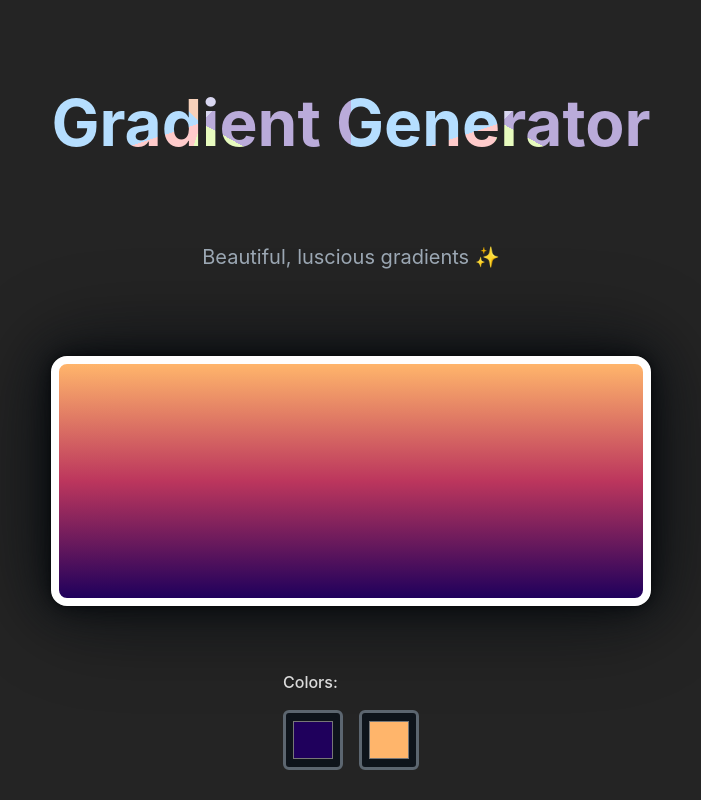
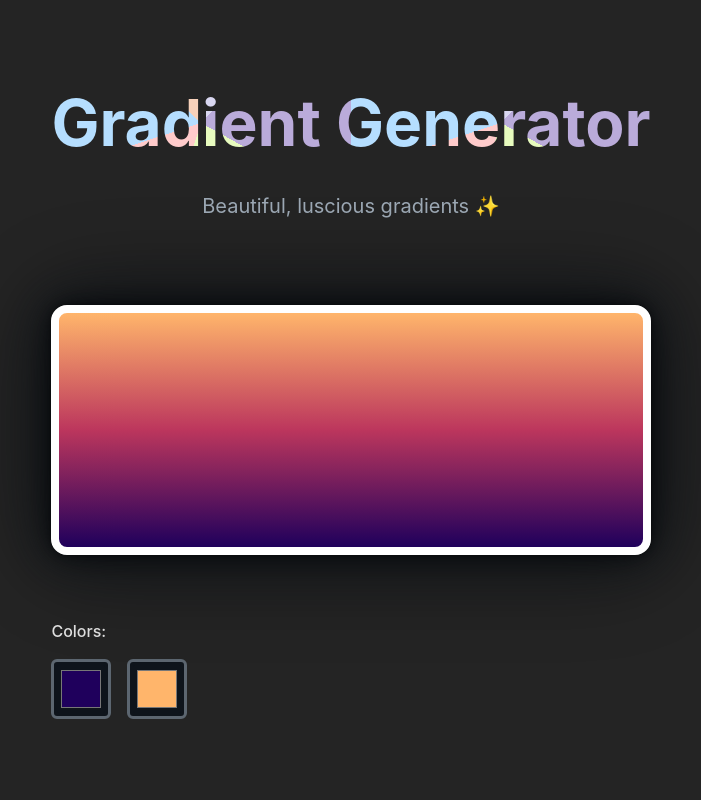
Before and after one commit to patryk-harasiuk/gradient-generator, a React (Vite) app: page / in a window 1280 px wide. Shown: the top 800 px of the page, without its empty margins (289-990 px from the left). Built offline with nearby package versions, Linux system fonts and the light colour scheme.

Commit message:
feat: change spacing

```diff
--- a/src/components/Header/Header.module.css
+++ b/src/components/Header/Header.module.css
@@ -1,4 +1,5 @@
 .heading {
+  margin-bottom: 0px;
   font-size: 4rem;
   color: transparent;
   background: conic-gradient(
@@ -68,5 +69,4 @@
   flex-direction: column;
   align-items: center;
   justify-content: center;
-    gap: 8px;
 }
--- a/src/index.css
+++ b/src/index.css
@@ -91,6 +91,7 @@ dialog::backdrop {
 }
 
 .colors-box {
+  width: 100%;
   display: flex;
   flex-direction: column;
   justify-content: center;
```
Lines whose indentation alone changed are shown as unchanged.
